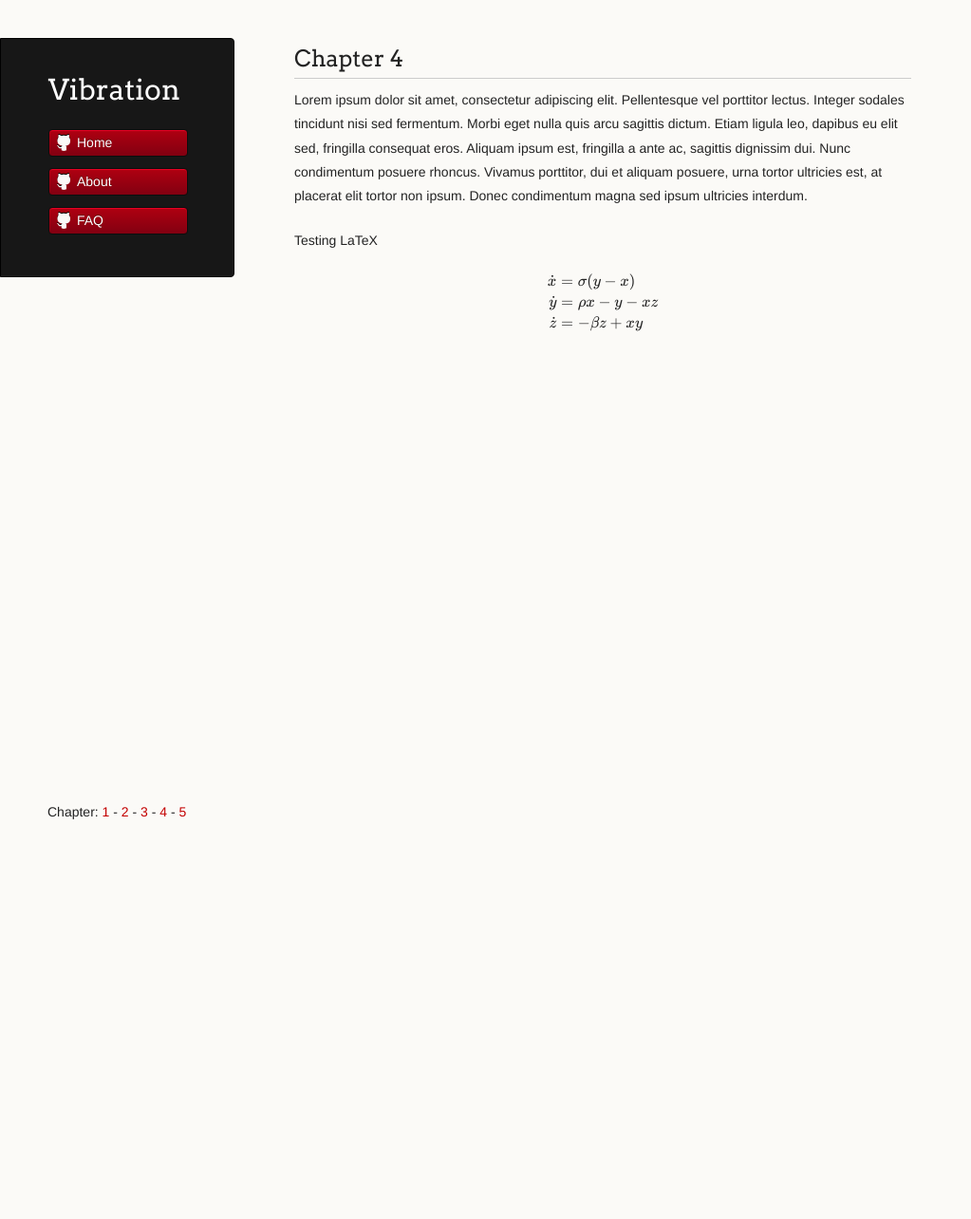
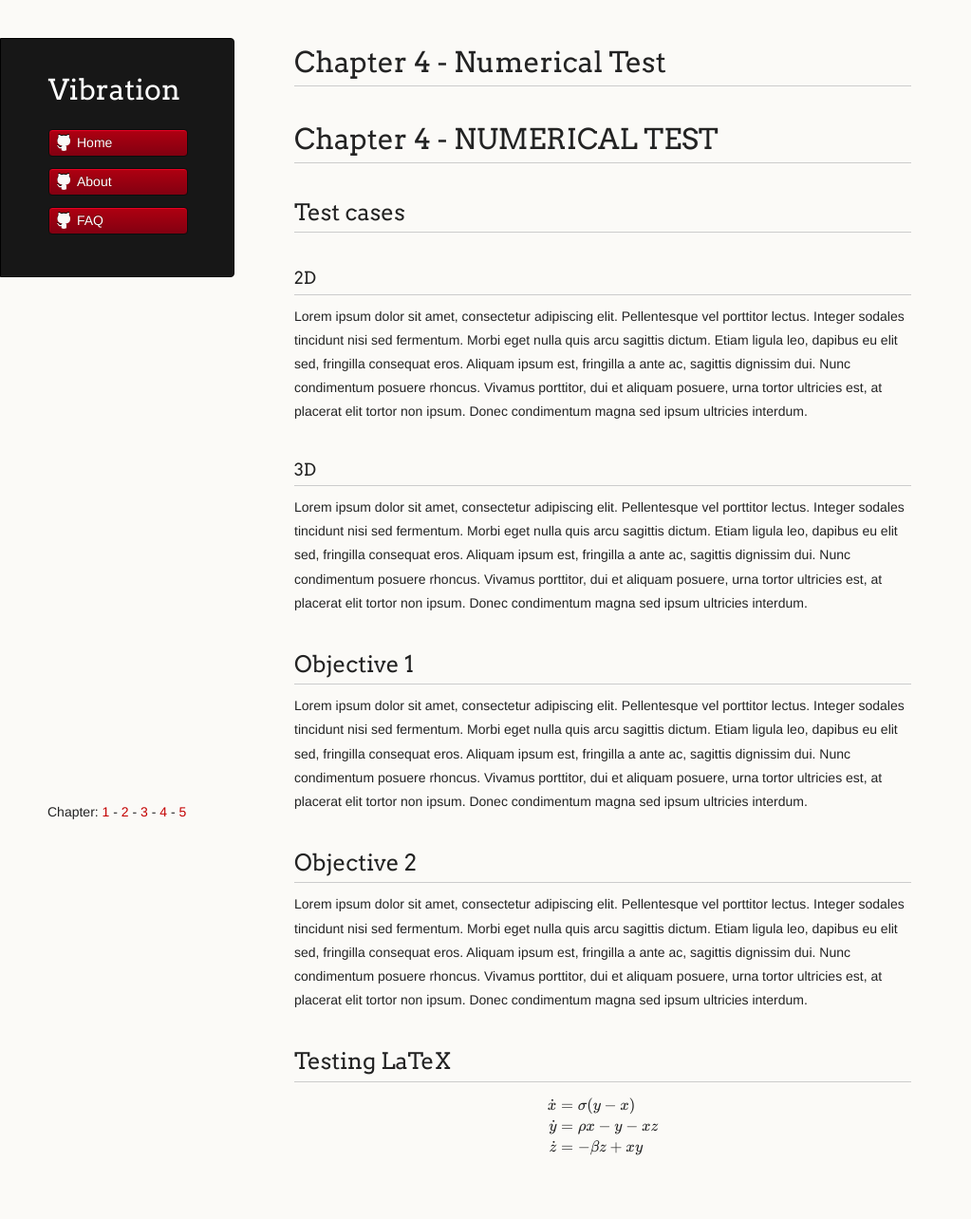
Before and after one commit to vireax/vibration, a Jekyll site: the page built from ch4.md, in a window 1280 px wide. Shown: the whole page at 95% size, without its empty margins (0-1023 px from the left). Built offline with Jekyll 4.4.1, drawn with Linux system fonts in a browser that asks for light colours; formulas are drawn with MathJax 3; before the commit the page ends 900 px from its top, so only the background shows below that.

Commit message:
Update ch4.md

```diff
--- a/ch4.md
+++ b/ch4.md
@@ -1,12 +1,22 @@
 ---
-layout: default
-title: Chapter 4
+layout: page
+title: Chapter 4 - Numerical Test
 ---
 
-## Chapter 4
+# Chapter 4 - NUMERICAL TEST
 
+## Test cases
+### 2D
+Lorem ipsum dolor sit amet, consectetur adipiscing elit. Pellentesque vel porttitor lectus. Integer sodales tincidunt nisi sed fermentum. Morbi eget nulla quis arcu sagittis dictum. Etiam ligula leo, dapibus eu elit sed, fringilla consequat eros. Aliquam ipsum est, fringilla a ante ac, sagittis dignissim dui. Nunc condimentum posuere rhoncus. Vivamus porttitor, dui et aliquam posuere, urna tortor ultricies est, at placerat elit tortor non ipsum. Donec condimentum magna sed ipsum ultricies interdum.
+### 3D
 Lorem ipsum dolor sit amet, consectetur adipiscing elit. Pellentesque vel porttitor lectus. Integer sodales tincidunt nisi sed fermentum. Morbi eget nulla quis arcu sagittis dictum. Etiam ligula leo, dapibus eu elit sed, fringilla consequat eros. Aliquam ipsum est, fringilla a ante ac, sagittis dignissim dui. Nunc condimentum posuere rhoncus. Vivamus porttitor, dui et aliquam posuere, urna tortor ultricies est, at placerat elit tortor non ipsum. Donec condimentum magna sed ipsum ultricies interdum.
 
-Testing LaTeX
+## Objective 1
+Lorem ipsum dolor sit amet, consectetur adipiscing elit. Pellentesque vel porttitor lectus. Integer sodales tincidunt nisi sed fermentum. Morbi eget nulla quis arcu sagittis dictum. Etiam ligula leo, dapibus eu elit sed, fringilla consequat eros. Aliquam ipsum est, fringilla a ante ac, sagittis dignissim dui. Nunc condimentum posuere rhoncus. Vivamus porttitor, dui et aliquam posuere, urna tortor ultricies est, at placerat elit tortor non ipsum. Donec condimentum magna sed ipsum ultricies interdum.
+
+## Objective 2
+Lorem ipsum dolor sit amet, consectetur adipiscing elit. Pellentesque vel porttitor lectus. Integer sodales tincidunt nisi sed fermentum. Morbi eget nulla quis arcu sagittis dictum. Etiam ligula leo, dapibus eu elit sed, fringilla consequat eros. Aliquam ipsum est, fringilla a ante ac, sagittis dignissim dui. Nunc condimentum posuere rhoncus. Vivamus porttitor, dui et aliquam posuere, urna tortor ultricies est, at placerat elit tortor non ipsum. Donec condimentum magna sed ipsum ultricies interdum.
+
+## Testing LaTeX
 
 $$ \begin{aligned} \dot{x} & = \sigma(y-x) \\ \dot{y} & = \rho x - y - xz \\ \dot{z} & = -\beta z + xy \end{aligned} $$
```
